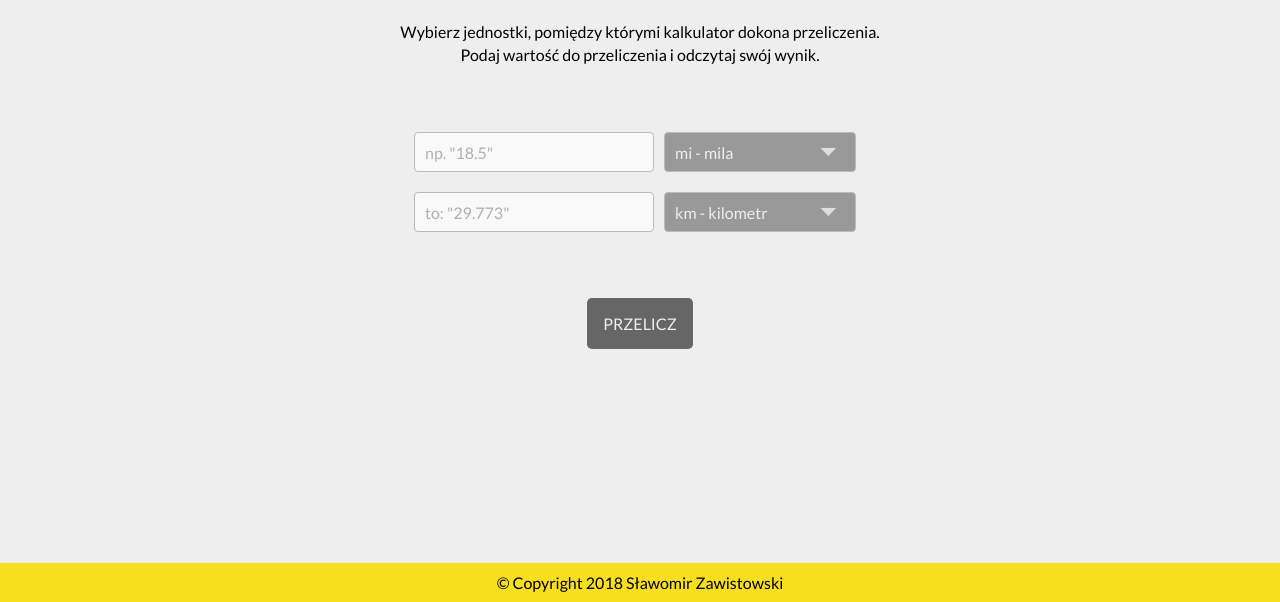
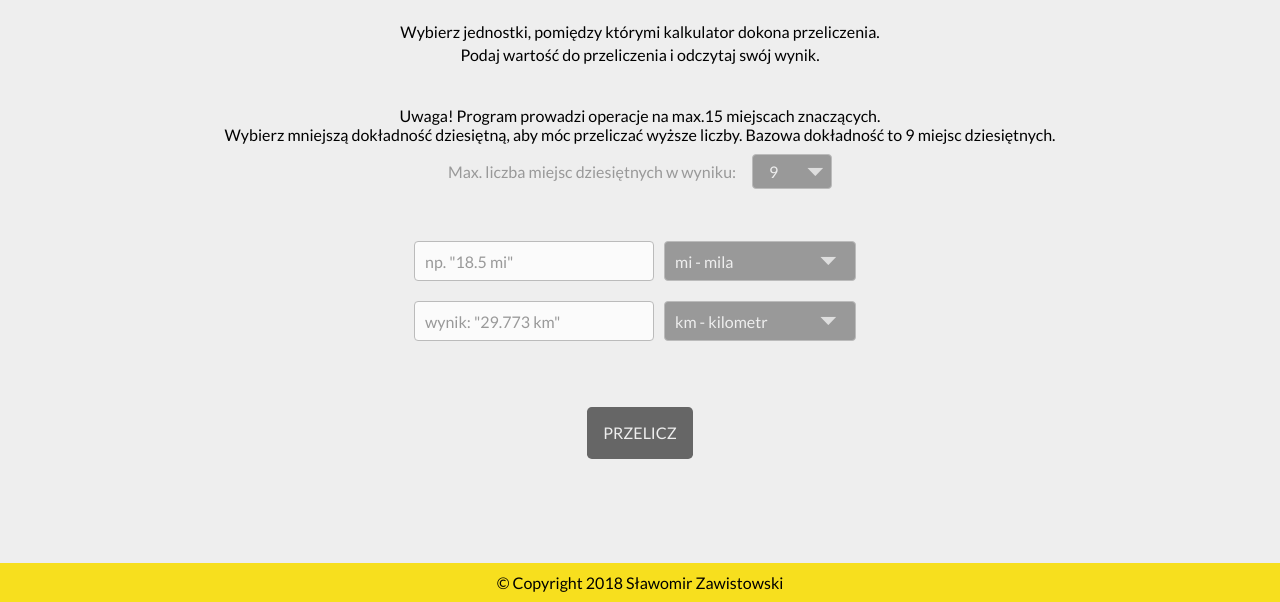
Before and after one commit to taurusx/js-challenges, a website with bundled scripts: page challenge2.html in a window 1280 px wide. Shown: the part 198-800 px from the top of the page. Built offline with nearby package versions, Linux system fonts and the light colour scheme.

Commit message:
Add feat 'choose precision' & fix color

```diff
--- a/challenge2.html
+++ b/challenge2.html
@@ -36,11 +36,28 @@
                 <p class="challenge-header__task">Wybierz jednostki, pomiędzy którymi kalkulator dokona przeliczenia.  <br>
                     Podaj wartość do przeliczenia i odczytaj swój wynik.</p>
             </header>
+            <p class="description">Uwaga! Program prowadzi operacje na max.15 miejscach znaczących. <br>
+                Wybierz mniejszą dokładność dziesiętną, aby móc przeliczać wyższe liczby. Bazowa dokładność to 9 miejsc dziesiętnych. </p>
+            <div class="custom-select">
+                    <label for="precision" class="label">Max. liczba miejsc dziesiętnych w wyniku: </label>
+                    <select id="precision" name="precision" class="field custom-select__options custom-select__options--short">
+                        <option value="1">1</option>
+                        <option value="2">2</option>
+                        <option value="3">3</option>
+                        <option value="4">4</option>
+                        <option value="5">5</option>
+                        <option value="6">6</option>
+                        <option value="7">7</option>
+                        <option value="8">8</option>
+                        <option value="9" selected>9</option>
+                    </select>
+                    <div class="select-arrow"></div>
+            </div>
             <div class="app">
                 <form>
                     <div class="input-wrapper">
                         <label for="value1" class="visuallyhidden">Value</label>
-                        <input type="text" name="value1" id="value1" class="field" placeholder="np. &quot;18.5&quot;" maxlength="25">
+                        <input type="text" name="value1" id="value1" class="field" placeholder="np. &quot;18.5 mi&quot;" maxlength="25">
                         <div class="custom-select">
                                 <label for="unit1" class="visuallyhidden">Select unit: </label>
                                 <select id="unit1" name="unit1" class="field custom-select__options">
@@ -52,7 +69,7 @@
                     </div>
                     <div class="input-wrapper">
                         <label for="value2" class="visuallyhidden">Value</label>
-                        <input type="text" name="value2" id="value2" class="field" placeholder="to: &quot;29.773&quot;" maxlength="25">
+                        <input type="text" name="value2" id="value2" class="field" placeholder="wynik: &quot;29.773 km&quot;" maxlength="25">
                         <div class="custom-select">
                                 <label for="unit2" class="visuallyhidden">Select unit: </label>
                                 <select id="unit2" name="unit2" class="field custom-select__options">
--- a/src/css/challenge2.css
+++ b/src/css/challenge2.css
@@ -37,6 +37,12 @@ main {
 .challenge-header__task {
     padding: 1.5rem;
     line-height: 1.4em;
+}
+
+.description {
+    max-width: 80%;
+    text-align: center;
+    margin: 1rem 1rem 0;
 }
 /* ----- END OF: GENERAL LAYOUT ----- */
 /* ------------------------- */
@@ -98,7 +104,7 @@ main {
 .form-container, form, button,
 .custom-select, select, input, textarea, ::placeholder {
     font-family: inherit;
-    color: #afafaf;
+    color: #999;
     font-size: 16px;
 }
 
@@ -114,12 +120,16 @@ form {
     min-width: 15rem;
     border-radius: 4px;
     border: solid 1px #bbb;
-    background-color: #f9f9f9;
+    background-color: #fbfbfb;
     padding-left: 10px;
 }
 
 .input-wrapper {
     display: flex;
+}
+
+.input-wrapper input {
+    color: #333;
 }
 
 .visuallyhidden {
@@ -132,6 +142,19 @@ form {
     position: absolute;
     width: 1px;
   }
+
+::placeholder {
+    color: #999;
+    opacity: 1; /* Firefox */
+}
+
+:-ms-input-placeholder { /* Internet Explorer 10-11 */
+   color: #999;
+}
+
+::-ms-input-placeholder { /* Microsoft Edge */
+   color: #999;
+}
 /* --- END OF: FORMS AND FIELDS --- */
 
 /* --- SELECT BOX --- */
@@ -153,9 +176,20 @@ form {
     background: url('/src/img/select-arrow.png') 90% 50% no-repeat, #999;
   }
 
+  .custom-select__options--short {
+      min-width: 5rem;
+      padding: 0.5rem 1rem;
+  }
+
   .custom-select__options:hover {
       background-color: #666;
       box-shadow: 0.2rem 0.2rem 0.2rem #666;
+  }
+
+  .label {
+      display: flex;
+      align-items: center;
+      padding-right: 1rem;
   }
 
 /* --- END OF: SELECT BOX --- */
--- a/src/js/challenge2.js
+++ b/src/js/challenge2.js
@@ -74,9 +74,13 @@ const updateResults = event => {
   const unit1 = document.querySelector(unitSelector1);
   const unit2 = document.querySelector(unitSelector2);
 
+  const decimalPrecision = document.querySelector('#precision').value;
+
   try {
-    inputField2.value =
-      calculateResult(inputField1.value, unit1.value, unit2.value);
+    const result =
+      calculateResult(inputField1.value, unit1.value,
+        unit2.value, decimalPrecision);
+    inputField2.value = result;
   } catch (e) {
     inputField2.value = "Liczba zbyt długa";
     console.log(e.message);
@@ -100,6 +104,8 @@ const addListeners = () => {
   const selectUnit2 = document.getElementById('unit2');
   selectUnit1.addEventListener('change', updateResults);
   selectUnit2.addEventListener('change', updateResults);
+  const selectPrecision = document.querySelector('#precision');
+  selectPrecision.addEventListener('change', updateResults);
 }
 
 /**
```
